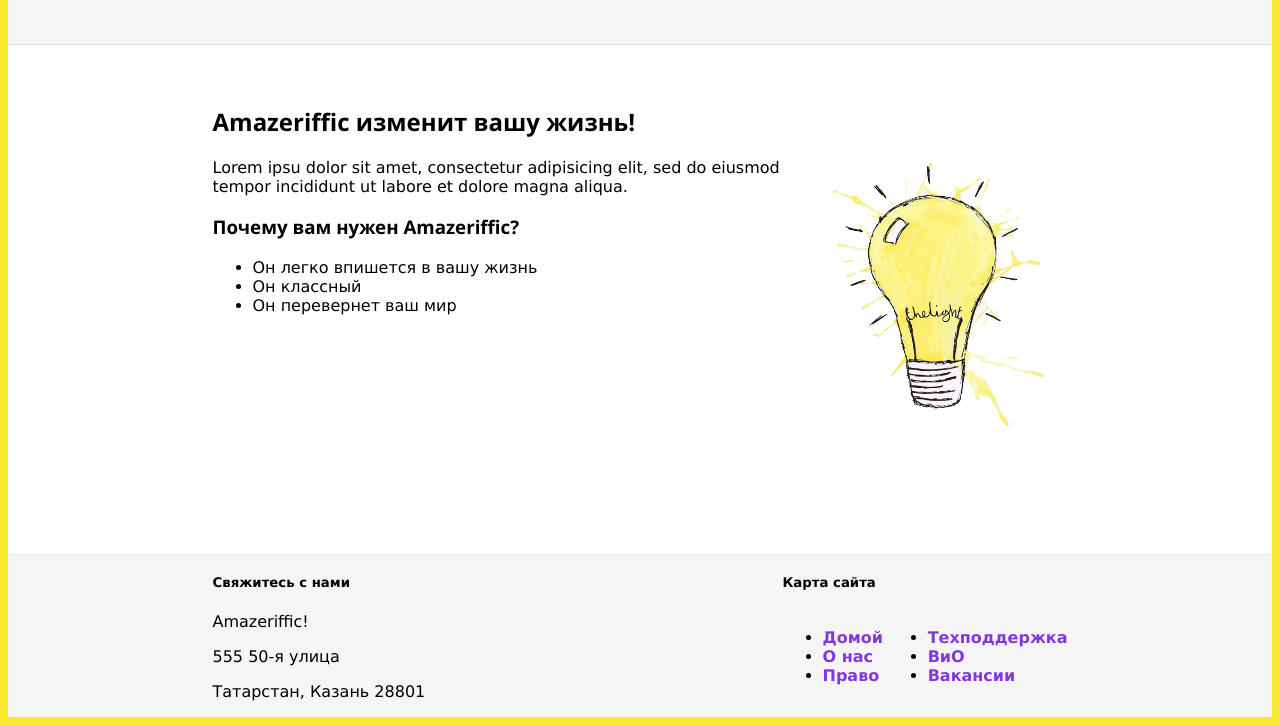
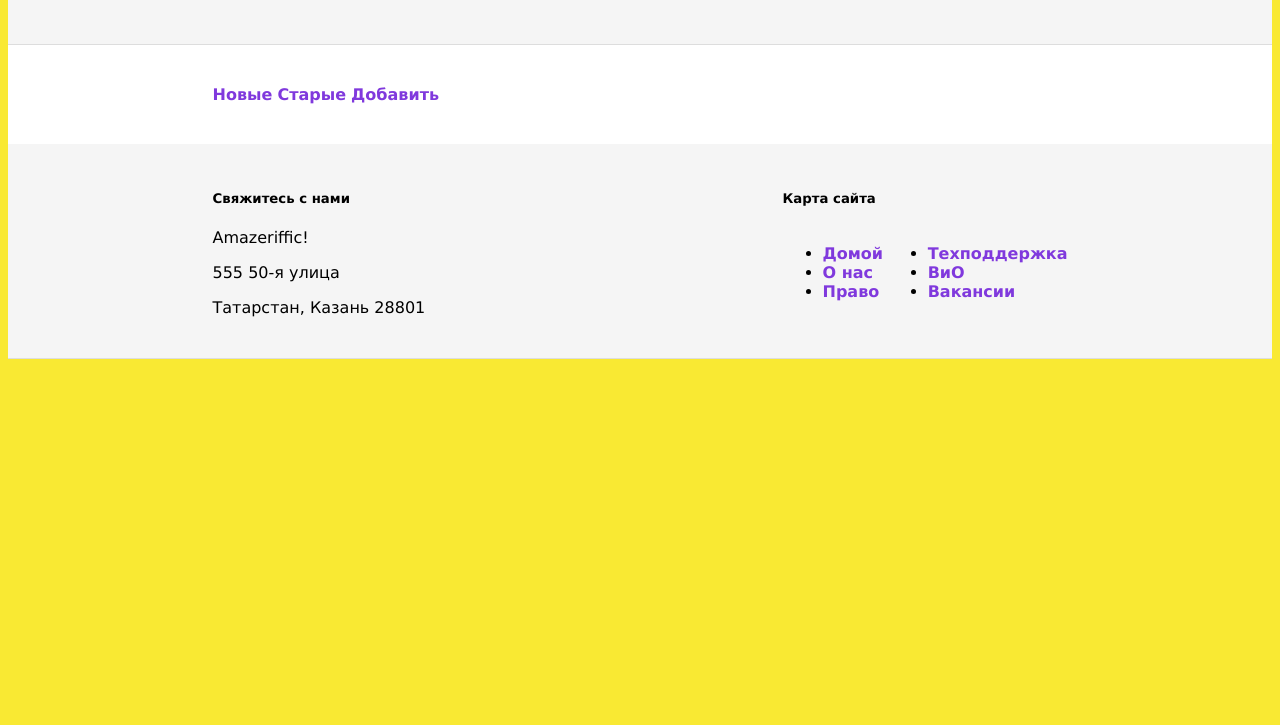
Before and after one commit to Avdonins/VebProg, a plain HTML site: page index.html in a window 1280 px wide. Shown: the part 100-825 px from the top of the page. After the commit the page ends 800 px from the top, so only its background shows below. Drawn offline with Linux system fonts and the light colour scheme.

Commit message:
ЛР5. Изменен main в index.html

```diff
--- a/index.html
+++ b/index.html
@@ -18,19 +18,14 @@
             </header>
             <main>
                 <div class="container">
-                    <div class="leftItem">
-                        <h2>Amazeriffic изменит вашу жизнь!</h2>
-                        <p>Lorem ipsu dolor sit amet, consectetur adipisicing elit, sed do eiusmod tempor incididunt ut labore et dolore magna aliqua.</p>
-                        <h3>Почему вам нужен Amazeriffic?</h3>
-                        <ul>
-                            <li>Он легко впишется в вашу жизнь</li>
-                            <li>Он классный</li>
-                            <li>Он перевернет ваш мир</li>
-                        </ul>
+                    <div class="tabs">
+                        <a href="#"><span class="active">Новые</span></a>
+                        <a href="#"><span>Старые</span></a>
+                        <a href="#"><span>Добавить</span></a>
                     </div>
-                    <div class="rightItem">
-                        <img src="./source/lightbulb.png" width="300" alt="Изображение лампочки">
+                    <div class="content">
                     </div>
+                </div>
                 </div>
             </main>
             <footer>
--- a/styles/style.css
+++ b/styles/style.css
@@ -9,7 +9,9 @@ header,main,footer {
     min-width: 855px;
 }
 
-header .container, main .container, footer .container {
+header .container,
+main .container,
+footer .container {
     max-width: 855px;
     margin: auto;
 }
@@ -61,6 +63,8 @@ main .rightItem {
 footer {
     background-color: whitesmoke;
     overflow: auto;
+    border-bottom: 1px solid #dddddd;
+    padding: 25px 0 25px 0;
     /* margin-top: 5%; */
 }
 
```
